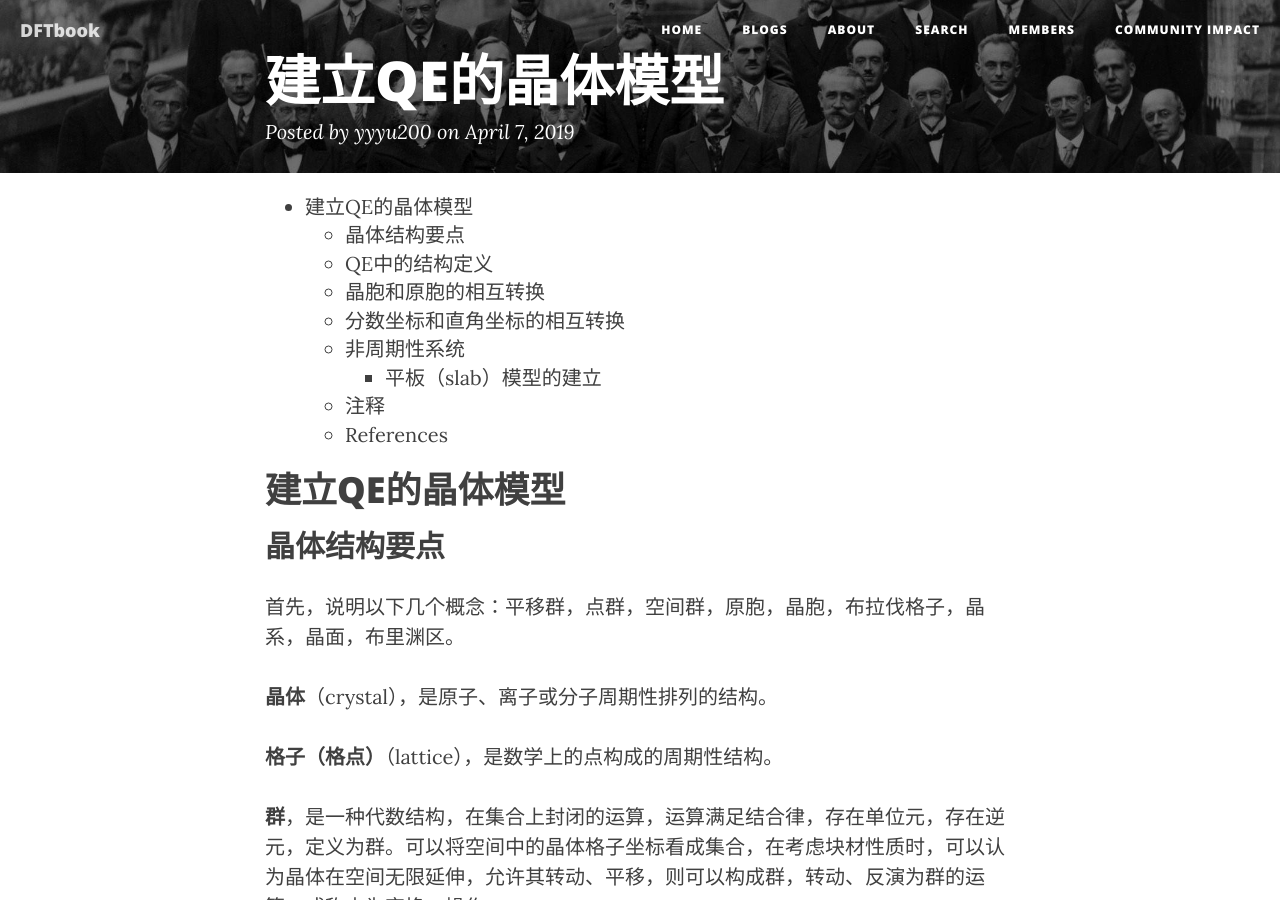
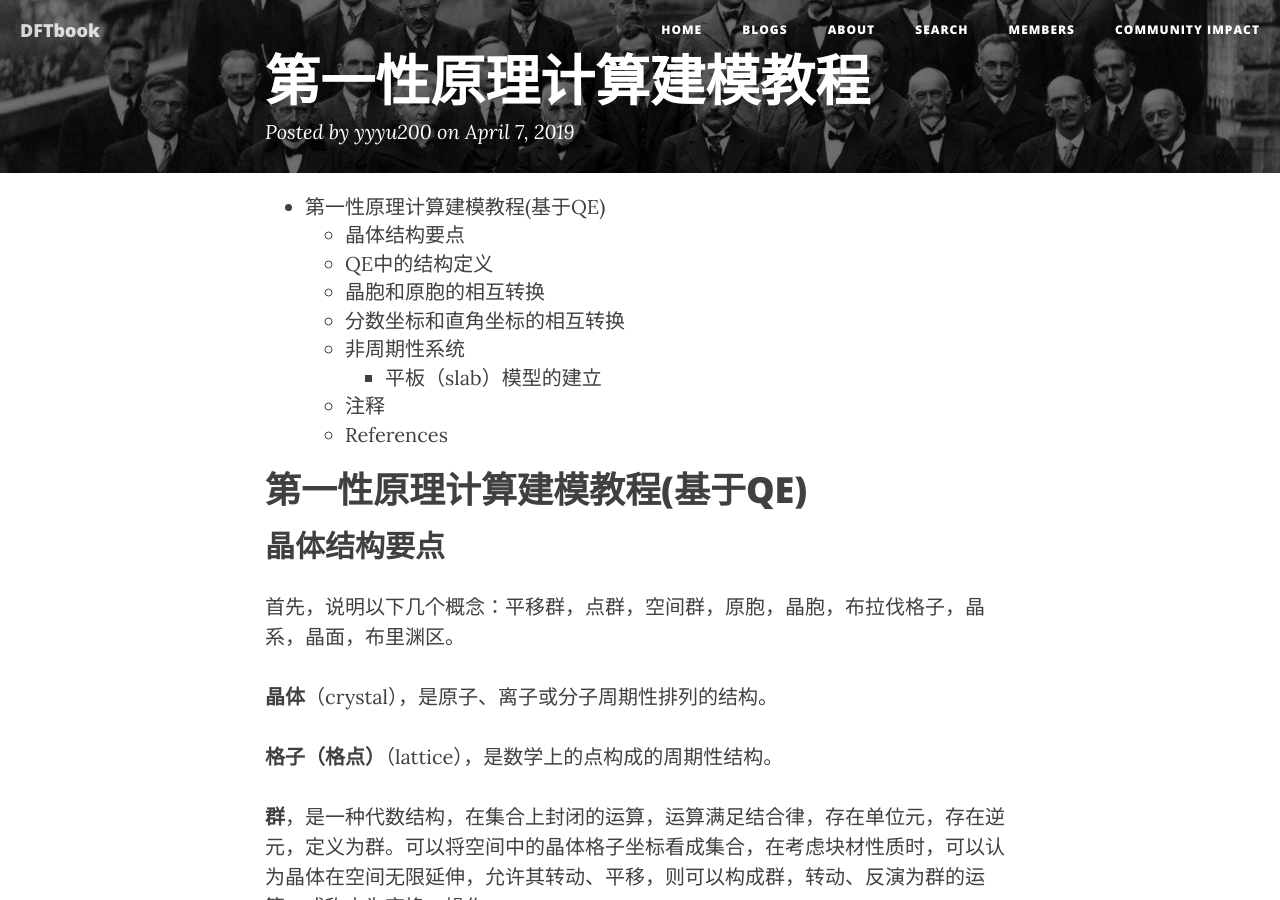
Before and after one commit to yyyu200/DFTbook, a Jekyll site: the page built from _posts/2019-04-07-TransCell.md, in a window 1280 px wide and 900 px high. Built offline with Jekyll 4.4.1, drawn with Linux system fonts in a browser that asks for light colours; nearby versions of some CDN libraries; formulas are drawn with MathJax 3; comment, search, counter and statistics services are not loaded.

Commit message:
modify at 20200904-12:09:27-di

```diff
--- a/_posts/2019-04-07-TransCell.md
+++ b/_posts/2019-04-07-TransCell.md
@@ -3,7 +3,7 @@ slideinit: "<section markdown=\"1\" data-background=\"../../../../../img/slideba
 vertical: "</section><section markdown=\"1\">"
 horizontal: "</section></section><section markdown=\"1\" data-background=\"../../../../../img/slidebackground.png\"><section markdown=\"1\">"
 layout: post
-title: 建立QE的晶体模型
+title: 第一性原理计算建模教程
 author: yyyu200
 tags: DFT 原创
 subtitle:
@@ -19,7 +19,7 @@ trans: cube
 * TOC
 {:toc}
 
-# 建立QE的晶体模型
+# 第一性原理计算建模教程(基于QE)
 
 ## 晶体结构要点
 
```
